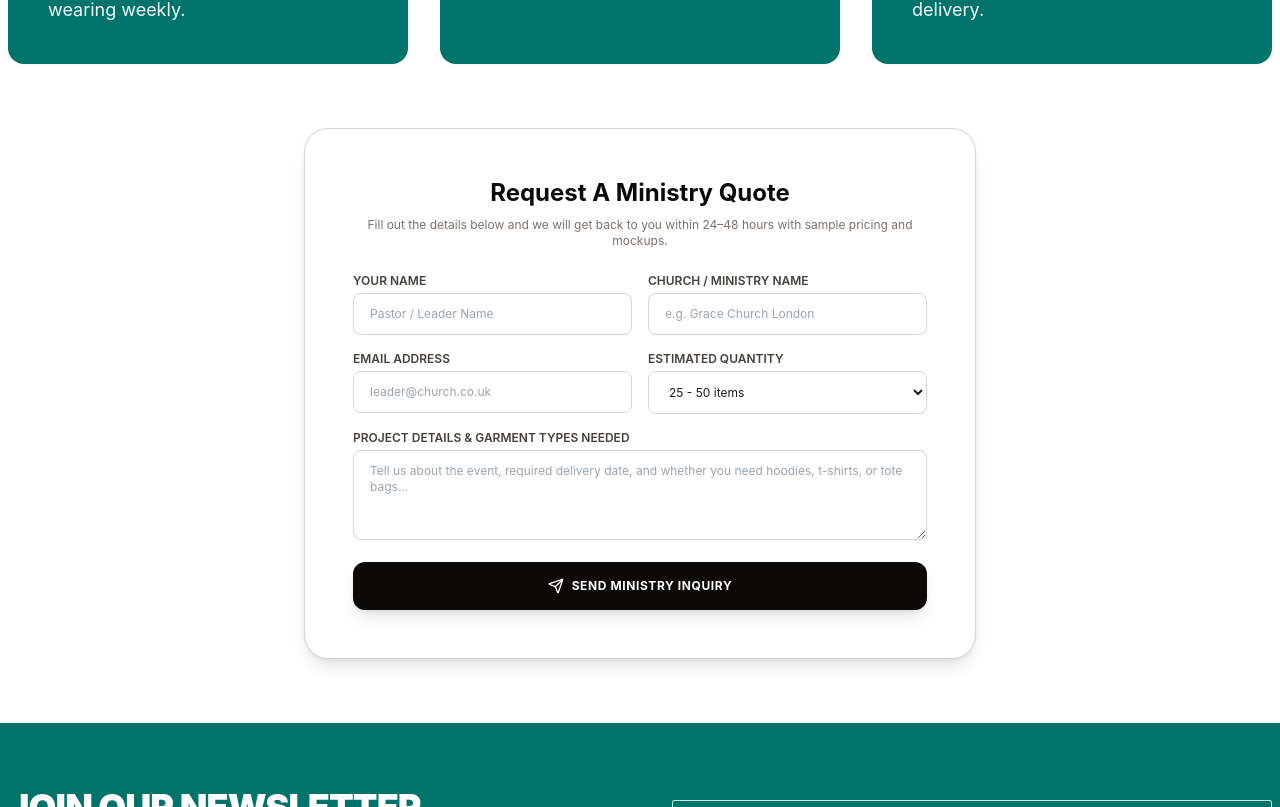
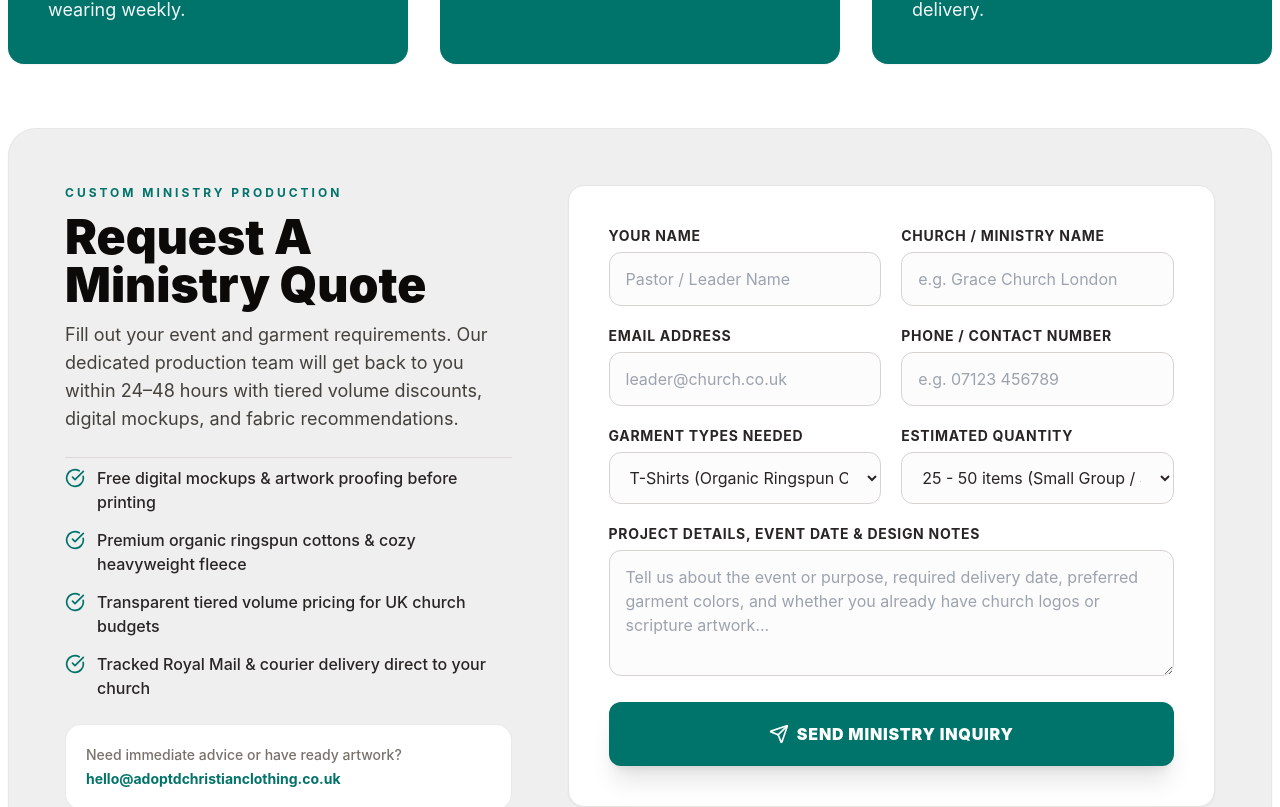
Before and after one commit to adoptd/adoptd-clothing-web, a Next.js app: page /church-print-services in a window 1280 px wide. Shown: the part 773-1580 px from the top of the page. Built offline with nearby package versions, Linux system fonts and the light colour scheme; no server answers.

Commit message:
Expand Request A Ministry Quote section across full page width with high-usability 2-column layout and larger typography

```diff
--- a/src/app/church-print-services/page.tsx
+++ b/src/app/church-print-services/page.tsx
@@ -65,88 +65,156 @@ export default function ChurchPrintServicesPage() {
         </div>
       </div>
 
-      {/* Inquiry Form */}
-      <div className="bg-white border border-stone-300 rounded-3xl p-8 sm:p-12 shadow-lg max-w-2xl mx-auto space-y-6">
-        <div className="text-center space-y-2">
-          <h2 className="font-serif text-2xl font-bold text-stone-950">
+      {/* Inquiry Form Section - Full Width Spread */}
+      <div className="w-full bg-[#efefef] rounded-[28px] p-6 sm:p-10 lg:p-14 border border-stone-200/80 shadow-sm">
+        <div className="grid grid-cols-1 lg:grid-cols-12 gap-8 lg:gap-14 items-start">
+
+          {/* Left Column: Context & Guarantees */}
+          <div className="lg:col-span-5 space-y-6">
+            <div className="space-y-3">
+              <span className="text-xs uppercase tracking-[0.25em] text-[#00736a] font-bold block">
+                Custom Ministry Production
+              </span>
+              <h2 className="font-serif text-3xl sm:text-4xl lg:text-5xl font-black text-stone-950 leading-tight">
                 Request A Ministry Quote
               </h2>
-          <p className="text-xs text-stone-500">
-            Fill out the details below and we will get back to you within 24–48 hours with sample pricing and mockups.
+              <p className="text-stone-700 text-base sm:text-lg leading-relaxed font-normal">
+                Fill out your event and garment requirements. Our dedicated production team will get back to you within 24–48 hours with tiered volume discounts, digital mockups, and fabric recommendations.
               </p>
             </div>
 
-        <form className="space-y-4">
-          <div className="grid grid-cols-1 sm:grid-cols-2 gap-4">
+            {/* Value Props List */}
+            <div className="space-y-3.5 pt-2 border-t border-stone-300/80">
+              <div className="flex items-start space-x-3 text-stone-800 text-sm sm:text-base font-medium">
+                <CheckCircle className="w-5 h-5 text-[#00736a] flex-shrink-0 mt-0.5" />
+                <span>Free digital mockups & artwork proofing before printing</span>
+              </div>
+              <div className="flex items-start space-x-3 text-stone-800 text-sm sm:text-base font-medium">
+                <CheckCircle className="w-5 h-5 text-[#00736a] flex-shrink-0 mt-0.5" />
+                <span>Premium organic ringspun cottons & cozy heavyweight fleece</span>
+              </div>
+              <div className="flex items-start space-x-3 text-stone-800 text-sm sm:text-base font-medium">
+                <CheckCircle className="w-5 h-5 text-[#00736a] flex-shrink-0 mt-0.5" />
+                <span>Transparent tiered volume pricing for UK church budgets</span>
+              </div>
+              <div className="flex items-start space-x-3 text-stone-800 text-sm sm:text-base font-medium">
+                <CheckCircle className="w-5 h-5 text-[#00736a] flex-shrink-0 mt-0.5" />
+                <span>Tracked Royal Mail & courier delivery direct to your church</span>
+              </div>
+            </div>
+
+            {/* Direct Email Callout */}
+            <div className="bg-white p-5 rounded-2xl border border-stone-200/80 space-y-1 text-sm">
+              <p className="text-stone-500 font-medium">Need immediate advice or have ready artwork?</p>
+              <p className="font-bold text-[#00736a]">
+                <a href="mailto:hello@adoptdchristianclothing.co.uk" className="hover:underline">
+                  hello@adoptdchristianclothing.co.uk
+                </a>
+              </p>
+            </div>
+          </div>
+
+          {/* Right Column: Expanded High-Usability Quote Form */}
+          <div className="lg:col-span-7 bg-white p-6 sm:p-10 rounded-2xl border border-stone-200 shadow-sm space-y-6">
+            <form className="space-y-5">
+              <div className="grid grid-cols-1 sm:grid-cols-2 gap-5">
                 <div>
-              <label className="block text-xs font-semibold uppercase text-stone-700 mb-1">
+                  <label className="block text-xs sm:text-sm font-bold uppercase tracking-wider text-stone-800 mb-1.5">
                     Your Name
                   </label>
                   <input
                     type="text"
                     required
                     placeholder="Pastor / Leader Name"
-                className="w-full px-4 py-3 border border-stone-300 rounded-lg text-xs focus:ring-2 focus:ring-stone-900 focus:outline-none"
+                    className="w-full px-4 py-3.5 border border-stone-300 rounded-xl text-sm sm:text-base focus:ring-2 focus:ring-[#00736a] focus:outline-none bg-stone-50/50"
                   />
                 </div>
                 <div>
-              <label className="block text-xs font-semibold uppercase text-stone-700 mb-1">
+                  <label className="block text-xs sm:text-sm font-bold uppercase tracking-wider text-stone-800 mb-1.5">
                     Church / Ministry Name
                   </label>
                   <input
                     type="text"
                     required
                     placeholder="e.g. Grace Church London"
-                className="w-full px-4 py-3 border border-stone-300 rounded-lg text-xs focus:ring-2 focus:ring-stone-900 focus:outline-none"
+                    className="w-full px-4 py-3.5 border border-stone-300 rounded-xl text-sm sm:text-base focus:ring-2 focus:ring-[#00736a] focus:outline-none bg-stone-50/50"
                   />
                 </div>
               </div>
 
-          <div className="grid grid-cols-1 sm:grid-cols-2 gap-4">
+              <div className="grid grid-cols-1 sm:grid-cols-2 gap-5">
                 <div>
-              <label className="block text-xs font-semibold uppercase text-stone-700 mb-1">
+                  <label className="block text-xs sm:text-sm font-bold uppercase tracking-wider text-stone-800 mb-1.5">
                     Email Address
                   </label>
                   <input
                     type="email"
                     required
                     placeholder="leader@church.co.uk"
-                className="w-full px-4 py-3 border border-stone-300 rounded-lg text-xs focus:ring-2 focus:ring-stone-900 focus:outline-none"
+                    className="w-full px-4 py-3.5 border border-stone-300 rounded-xl text-sm sm:text-base focus:ring-2 focus:ring-[#00736a] focus:outline-none bg-stone-50/50"
                   />
                 </div>
                 <div>
-              <label className="block text-xs font-semibold uppercase text-stone-700 mb-1">
+                  <label className="block text-xs sm:text-sm font-bold uppercase tracking-wider text-stone-800 mb-1.5">
+                    Phone / Contact Number
+                  </label>
+                  <input
+                    type="tel"
+                    placeholder="e.g. 07123 456789"
+                    className="w-full px-4 py-3.5 border border-stone-300 rounded-xl text-sm sm:text-base focus:ring-2 focus:ring-[#00736a] focus:outline-none bg-stone-50/50"
+                  />
+                </div>
+              </div>
+
+              <div className="grid grid-cols-1 sm:grid-cols-2 gap-5">
+                <div>
+                  <label className="block text-xs sm:text-sm font-bold uppercase tracking-wider text-stone-800 mb-1.5">
+                    Garment Types Needed
+                  </label>
+                  <select className="w-full px-4 py-3.5 border border-stone-300 rounded-xl text-sm sm:text-base focus:ring-2 focus:ring-[#00736a] focus:outline-none bg-stone-50/50 text-stone-800">
+                    <option>T-Shirts (Organic Ringspun Cotton)</option>
+                    <option>Hoodies (Heavyweight Fleece)</option>
+                    <option>Sweaters / Crewnecks</option>
+                    <option>Canvas Tote Bags</option>
+                    <option>Mixed Apparel Package</option>
+                  </select>
+                </div>
+                <div>
+                  <label className="block text-xs sm:text-sm font-bold uppercase tracking-wider text-stone-800 mb-1.5">
                     Estimated Quantity
                   </label>
-              <select className="w-full px-4 py-3 border border-stone-300 rounded-lg text-xs focus:ring-2 focus:ring-stone-900 focus:outline-none bg-white">
-                <option>25 - 50 items</option>
-                <option>50 - 100 items</option>
-                <option>100 - 250 items</option>
-                <option>250+ items</option>
+                  <select className="w-full px-4 py-3.5 border border-stone-300 rounded-xl text-sm sm:text-base focus:ring-2 focus:ring-[#00736a] focus:outline-none bg-stone-50/50 text-stone-800">
+                    <option>25 - 50 items (Small Group / Staff)</option>
+                    <option>50 - 100 items (Youth Camp / Team)</option>
+                    <option>100 - 250 items (Church Event)</option>
+                    <option>250+ items (Conference / Large Ministry)</option>
                   </select>
                 </div>
               </div>
 
               <div>
-            <label className="block text-xs font-semibold uppercase text-stone-700 mb-1">
-              Project Details & Garment Types Needed
+                <label className="block text-xs sm:text-sm font-bold uppercase tracking-wider text-stone-800 mb-1.5">
+                  Project Details, Event Date & Design Notes
                 </label>
                 <textarea
                   rows={4}
-              placeholder="Tell us about the event, required delivery date, and whether you need hoodies, t-shirts, or tote bags..."
-              className="w-full px-4 py-3 border border-stone-300 rounded-lg text-xs focus:ring-2 focus:ring-stone-900 focus:outline-none"
+                  placeholder="Tell us about the event or purpose, required delivery date, preferred garment colors, and whether you already have church logos or scripture artwork..."
+                  className="w-full px-4 py-3.5 border border-stone-300 rounded-xl text-sm sm:text-base focus:ring-2 focus:ring-[#00736a] focus:outline-none bg-stone-50/50"
                 />
               </div>
 
               <button
                 type="button"
-            className="w-full py-4 bg-stone-950 text-white rounded-xl font-bold text-xs uppercase tracking-wider hover:bg-stone-800 transition flex items-center justify-center space-x-2 shadow-lg"
+                className="w-full py-5 bg-[#00736a] text-white rounded-xl font-black text-base uppercase tracking-wider hover:bg-[#005c55] transition flex items-center justify-center space-x-2 shadow-xl"
               >
-            <Send className="w-4 h-4" />
+                <Send className="w-5 h-5" />
                 <span>Send Ministry Inquiry</span>
               </button>
             </form>
           </div>
+
+        </div>
+      </div>
     </div>
   );
 }
```
Lines whose indentation alone changed are shown as unchanged.
